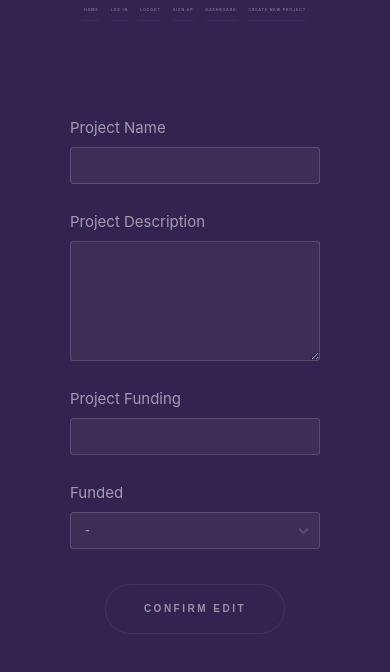
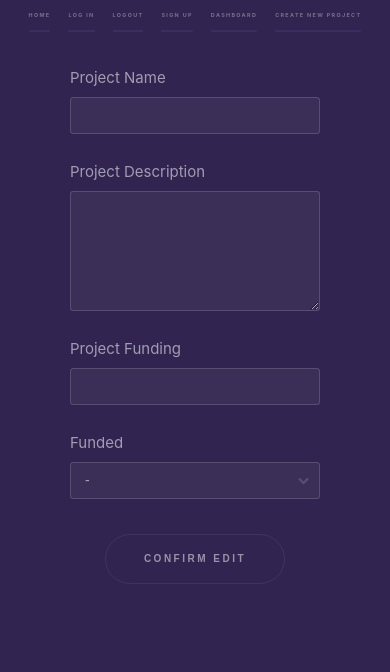
Before and after one commit to willwearing/front-end, a React (Create React App) app: page /edit/1 in a window 390 px wide. Shown: the top 672 px of the page. Built offline with nearby package versions, Linux system fonts and the light colour scheme.

Commit message:
css changes

```diff
--- a/src/App.css
+++ b/src/App.css
@@ -3886,7 +3886,7 @@ input, select, textarea {
 
 			#sidebar {
 				display: flex;
-				font-size: 0.8rem;;
+				font-size: 1rem;;
 			}
 
 		}
@@ -3894,7 +3894,25 @@ input, select, textarea {
 
 			#sidebar {
 				display: flex;
-				font-size: 0.6rem;
+				font-size: 0.9rem;
+			}
+
+		}
+		@media screen and (max-width: 374px) {
+
+			#sidebar {
+				display: flex;
+				font-size: 0.8rem;
+			}
+
+		}
+		@media screen and (max-width: 300px) {
+
+			#sidebar {
+				display: flex;
+				font-size: 0.7rem;
+				/* padding-left: 4.5rem; */
+				width: 100%;
 			}
 
 		}
--- a/src/components/CreateNewProject/ProjectForm.js
+++ b/src/components/CreateNewProject/ProjectForm.js
@@ -180,6 +180,14 @@ const ProjectFormContainer = styled.div`
     @media (max-width: 900px) {
       padding-left: 0rem;
       padding-top: 0rem;
+      margin-top: 5rem;
+      padding-top: 0rem;
+    }
+    @media (max-width: 900px) {
+      margin-top: 10rem;
+    }
+    @media (max-width: 600px) {
+      margin-top: 5rem;
     }
     form {
       display: flex;
--- a/src/components/Dashboard/ProjectPanel.js
+++ b/src/components/Dashboard/ProjectPanel.js
@@ -23,11 +23,10 @@ function ProjectPanel(props) {
       <div className="inner">
         <div className="title">{props.project.project_name}</div>
         <div className="fund">
-          <span>Funding Needed:</span> ${props.project.project_funding}
+          <span>Funding:</span> ${props.project.project_funding}
         </div>
         <div className="desc">
-          <span>Project Description:</span>{" "}
-          <p>{props.project.project_description}</p>
+          <span>Description:</span> <p>{props.project.project_description}</p>
         </div>
       </div>
       <div className="buttonDiv">
@@ -78,11 +77,14 @@ const Project = styled.section`
       @media (max-width: 1280px) {
         width: 100%;
       }
+      @media (max-width: 900px) {
+        width: 80vw;
+      }
       @media (max-width: 800px) {
         font-size: 2.5rem;
       }
       @media (max-width: 600px) {
-        width: 80vw;
+        /* width: 80vw; */
         font-size: 2rem;
       }
       @media (max-width: 400px) {
@@ -138,7 +140,19 @@ const Project = styled.section`
         font-size: 0.9rem;
       }
       span {
-        padding-right: 1rem;
+        padding-right: 3rem;
+        @media (max-width: 1280px) {
+          padding-right: 3rem;
+        }
+        @media (max-width: 800px) {
+          padding-right: 2.5rem;
+        }
+        @media (max-width: 600px) {
+          padding-right: 2.5rem;
+        }
+        @media (max-width: 400px) {
+          padding-right: 1.6rem;
+        }
       }
     }
   }
--- a/src/components/EditProject/EditProjectForm.js
+++ b/src/components/EditProject/EditProjectForm.js
@@ -160,13 +160,13 @@ const ProjectFormContainer = styled.div`
   display: flex;
   align-items: baseline;
   justify-content: center;
-
   .formWrapper {
     display: flex;
     justify-content: center;
     padding-left: 40rem;
     align-items: center;
     height: 100vh;
+    /* padding-top: 37rem; */
     @media (max-width: 1280px) {
       padding-left: 35rem;
       padding-top: 15rem;
@@ -176,6 +176,14 @@ const ProjectFormContainer = styled.div`
     @media (max-width: 900px) {
       padding-left: 0rem;
       padding-top: 0rem;
+      margin-top: 5rem;
+      padding-top: 0rem;
+    }
+    @media (max-width: 900px) {
+      margin-top: 10rem;
+    }
+    @media (max-width: 600px) {
+      margin-top: 5rem;
     }
     form {
       display: flex;
--- a/src/components/register/Register.js
+++ b/src/components/register/Register.js
@@ -191,6 +191,10 @@ const RegistrationContainer = styled.div`
     @media (max-width: 900px) {
       padding-left: 0rem;
       padding-top: 0rem;
+      margin-top: 10rem;
+    }
+    @media (max-width: 600px) {
+      margin-top: 5rem;
     }
     form {
       display: flex;
```
